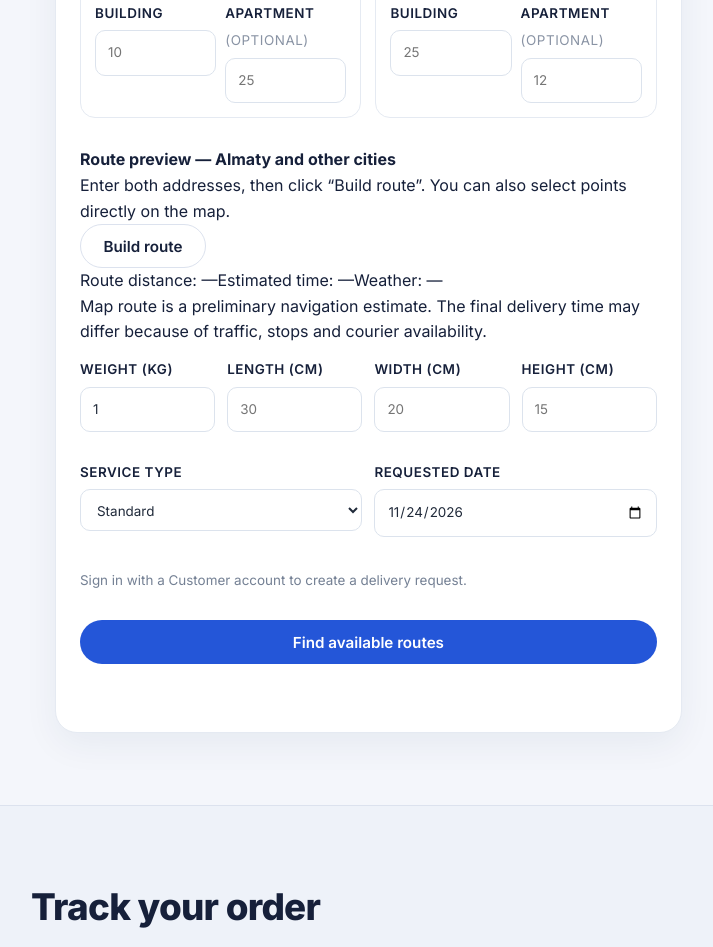
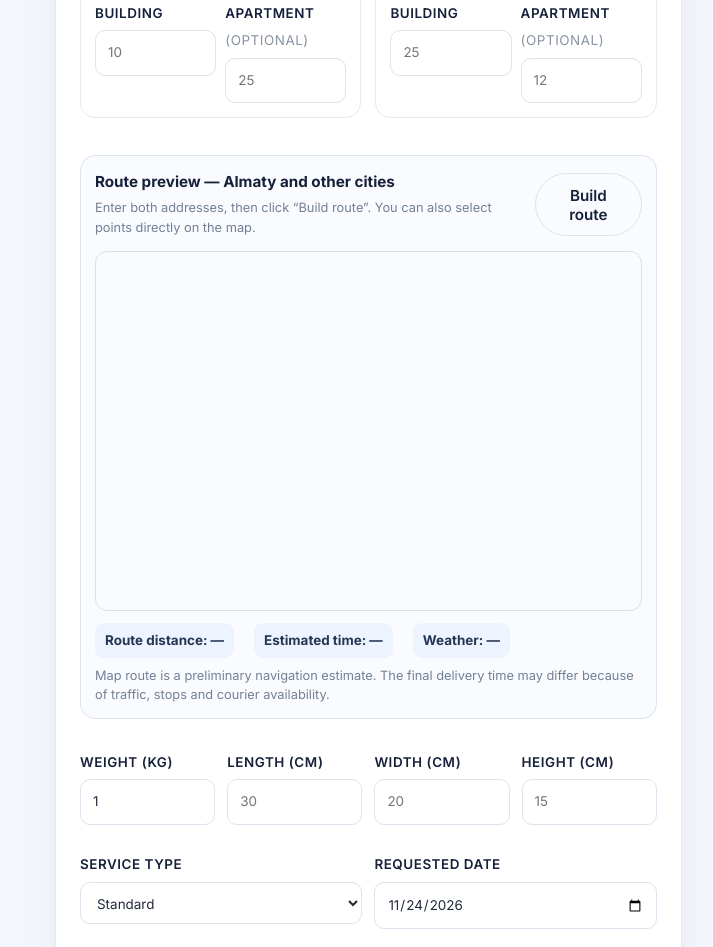
Before and after one commit to sdash921/DB-GAMAZON, a plain HTML site: page index.html in a window 1280 px wide. Shown: the part 2500-3447 px from the top of the page, without its empty margins (29-742 px from the left). Drawn offline with nearby package versions, Linux system fonts and the light colour scheme; a script that the page names is missing.

Commit message:
Update main.css

```diff
--- a/main.css
+++ b/main.css
@@ -1948,3 +1948,14 @@ img {
 .route-status[data-status="Planned"] { color:#18845a; background:#eaf8f1; border-color:#bde8d2; }
 .route-status[data-status="Assigned"] { color:#946200; background:#fff7df; border-color:#f0dfa9; }
 @media(max-width:600px) { .route-form-actions { align-items:flex-start; flex-direction:column; } }
+
+/* Interactive delivery route map */
+.route-map-panel { margin: 8px 0 18px; padding: 14px; border: 1px solid var(--line, #dce3ed); border-radius: 15px; background: #f9fbff; }
+.route-map-heading { display:flex; justify-content:space-between; align-items:center; gap:14px; margin-bottom:12px; }
+.route-map-heading strong { display:block; font-size:.95rem; }
+.route-map-heading p,.route-map-note { color:var(--muted, #748094); font-size:.8rem; margin:3px 0 0; }
+#deliveryMap { height:360px; width:100%; border-radius:12px; border:1px solid #d8e0ec; z-index:1; }
+.route-map-summary { display:flex; flex-wrap:wrap; gap:10px 20px; margin-top:12px; font-size:.84rem; font-weight:700; color:#263754; }
+.route-map-summary span { background:#edf3ff; border-radius:9px; padding:7px 10px; }
+.route-map-note { line-height:1.45; margin-top:9px; }
+@media(max-width:700px) { .route-map-heading { align-items:flex-start; flex-direction:column; } #deliveryMap { height:290px; } }
```
